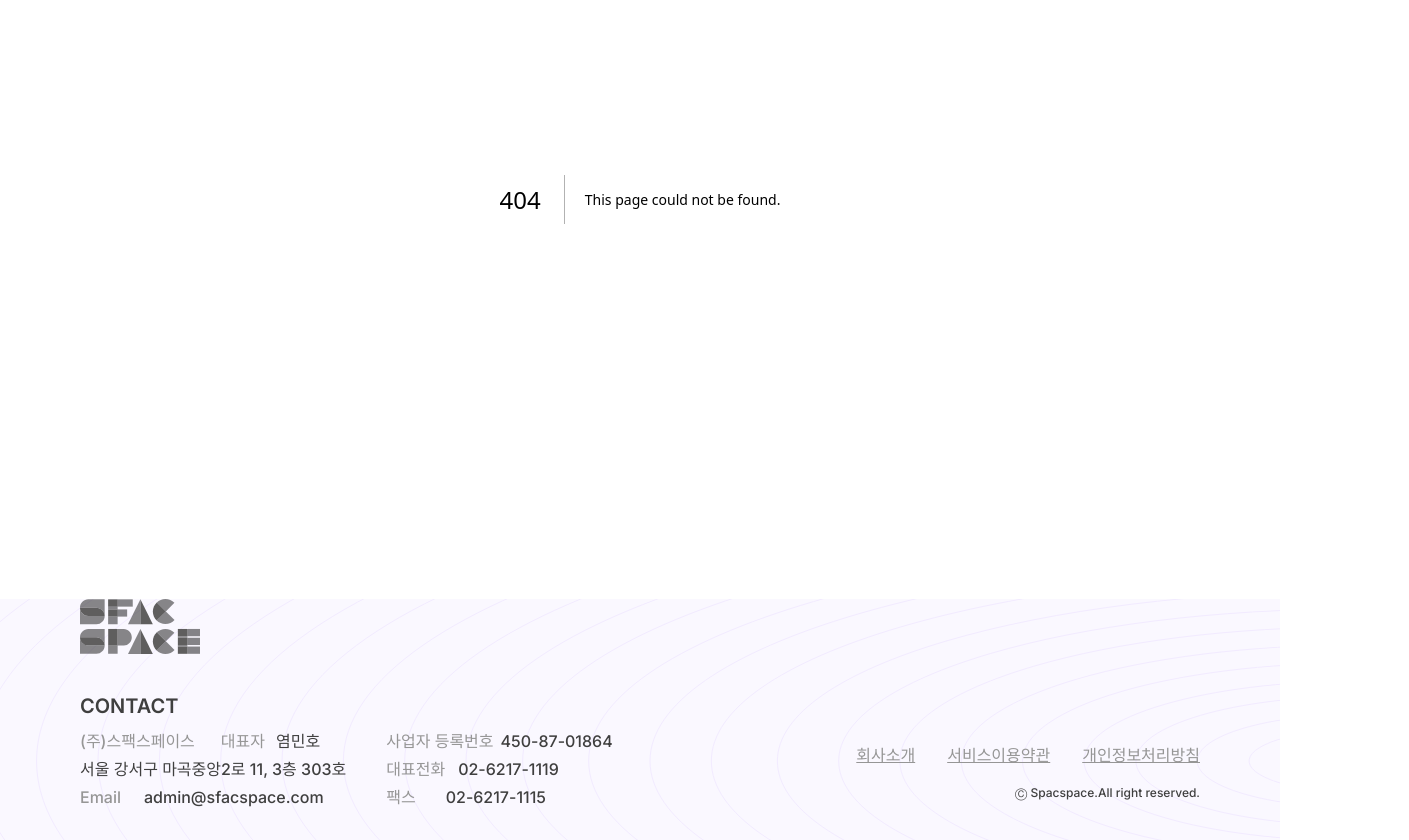
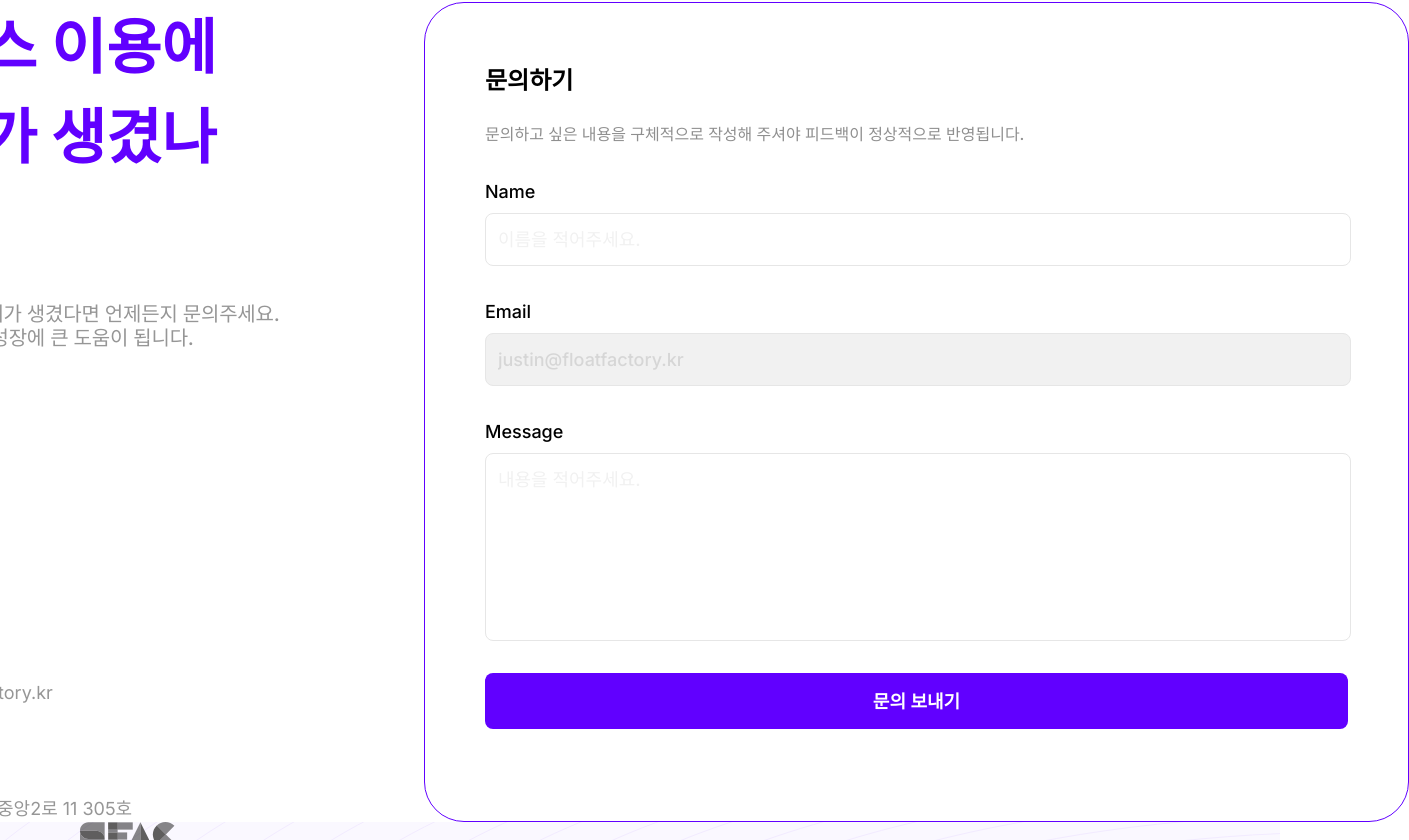
Before and after one commit to sockki/flawDetector, a Next.js app: page /me/contact in a window 1280 px wide. Before the commit this address had no page. Shown: the part 338-1178 px from the top of the page, 1409 px wide, since content can reach past the window. Built offline with nearby package versions, Linux system fonts and the light colour scheme.

Commit message:
Feat: 문의하기 페이지 퍼블리싱

```diff
--- /dev/null
+++ b/src/app/me/_components/ContactForm.tsx
@@ -0,0 +1,31 @@
+import Button from '@/components/Button/Button';
+import Input from '@/components/Input/Input';
+
+export default function ContactForm() {
+  return (
+    <div className="flex-start box-border flex w-[98.5rem] flex-col gap-[3.2rem] rounded-[4rem] border border-primary-500 bg-white p-[6rem]">
+      <div className="flex flex-col gap-[2.3rem]">
+        <p className="text-[2.4rem] font-[700]">문의하기</p>
+        <p className="text-[1.6rem] font-medium text-[#8f8f8f]">
+          문의하고 싶은 내용을 구체적으로 작성해 주셔야 피드백이 정상적으로 반영됩니다.
+        </p>
+      </div>
+      <div className="flex flex-col gap-[0.8rem]">
+        <p className="text-[1.8rem] font-medium">Name</p>
+        <Input placeholder="이름을 적어주세요." />
+      </div>
+      <div className="flex flex-col gap-[0.8rem]">
+        <p className="text-[1.8rem] font-medium">Email</p>
+        <Input disabled placeholder="justin@floatfactory.kr" />
+      </div>
+      <div className="flex flex-col gap-[0.8rem]">
+        <p className="text-[1.8rem] font-medium">Message</p>
+        <Input placeholder="내용을 적어주세요." isMultiline rows={6} />
+      </div>
+      <Button shape="rectangle" size="large" className="w-full text-[1.8rem]">
+        문의 보내기
+      </Button>
+      <div className="cursor-not-allowed bg-gray-light placeholder:text-[#d6d6d6]" />
+    </div>
+  );
+}
--- /dev/null
+++ b/src/app/me/_components/ContactInfo.tsx
@@ -0,0 +1,30 @@
+export default function ContactInfo() {
+  return (
+    <div className="flex-start flex w-[42.9rem] flex-col justify-between gap-[7.9rem]">
+      <div className="flex flex-col gap-[3rem]">
+        <h1 className="text-[6rem] font-[700] leading-[9rem] text-primary-500">
+          서비스 이용에
+          <br />
+          문제가 생겼나요?
+        </h1>
+        <p className="text-[2rem] font-medium leading-[2.4rem] tracking-[-0.01em] text-gray-default">
+          이용하면서 문제가 생겼다면 언제든지 문의주세요.
+          <br />
+          서비스 개발과 성장에 큰 도움이 됩니다.
+        </p>
+      </div>
+      <div className="flex flex-col gap-[5.1rem]">
+        <div className="flex flex-col gap-[0.8rem]">
+          <p className="text-[2rem] font-bold leading-[3rem] text-gray-black">Email</p>
+          <p className="text-[1.8rem] text-gray-default">justin@floatfactory.kr</p>
+        </div>
+        <div className="flex flex-col gap-[0.8rem]">
+          <p className="text-[2rem] font-bold leading-[3rem] text-gray-black">Address</p>
+          <address className="text-[1.8rem] not-italic text-gray-default">
+            서울 강서구 마곡중앙2로 11 305호
+          </address>
+        </div>
+      </div>
+    </div>
+  );
+}
--- /dev/null
+++ b/src/app/me/_components/ContactSection.tsx
@@ -0,0 +1,11 @@
+import ContactForm from './ContactForm';
+import ContactInfo from './ContactInfo';
+
+export default function Section() {
+  return (
+    <div className="flex gap-[12.4rem]">
+      <ContactInfo />
+      <ContactForm />
+    </div>
+  );
+}
--- /dev/null
+++ b/src/app/me/contact/page.tsx
@@ -0,0 +1,11 @@
+import ContactSection from '@/app/me/_components/ContactSection';
+import MyPageTitle from '@/app/me/_components/MyPageTitle';
+
+export default function page() {
+  return (
+    <div className="mx-auto flex min-h-screen flex-col items-center gap-[12.4rem]">
+      <MyPageTitle title="Customer Service center" />
+      <ContactSection />
+    </div>
+  );
+}
```
